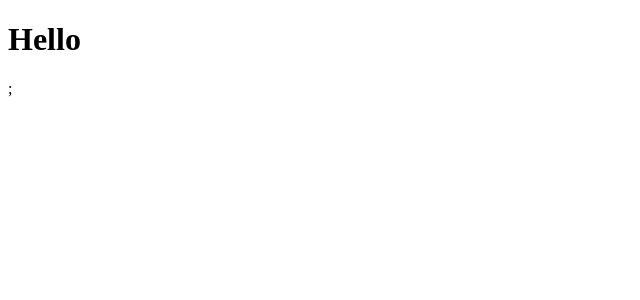
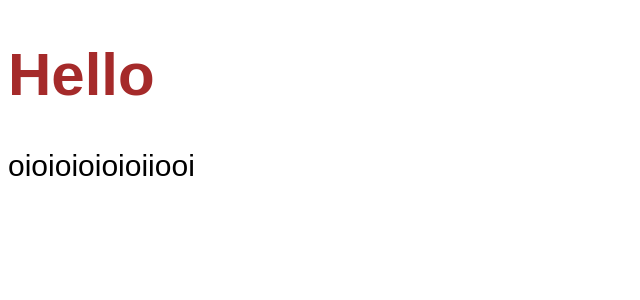
Before and after one commit to Filipe029/Pomodoro, a React (Vite) app: page / in a window 1280 px wide. Shown: the top 300 px of the page, without its empty margins (0-640 px from the left). Built offline with nearby package versions, Linux system fonts and the light colour scheme.

Commit message:
Aprendendo o css

```diff
--- a/package.json
+++ b/package.json
@@ -11,7 +11,8 @@
   },
   "dependencies": {
     "react": "^19.1.0",
-    "react-dom": "^19.1.0"
+    "react-dom": "^19.1.0",
+    "tailwindcss": "^4.1.8"
   },
   "devDependencies": {
     "@eslint/js": "^9.25.0",
--- a/src/App.tsx
+++ b/src/App.tsx
@@ -1,8 +1,12 @@
+import './styles/theme.css';
+import './styles/global.css';
+
 export function App() {
   console.log('oi');
   return (
     <>
-      <h1>Hello</h1>;
+      <h1>Hello</h1>
+      <p>oioioioioioiiooi</p>
     </>
   );
 }
--- /dev/null
+++ b/src/styles/global.css
@@ -0,0 +1,8 @@
+body {
+  font-family: sans-serif;
+  font-size: 30px;
+}
+
+h1 {
+  color: var(--primary);
+}
--- /dev/null
+++ b/src/styles/theme.css
@@ -0,0 +1,3 @@
+h1 {
+  --primary: brown;
+}
```
Also changed, not shown: vercel.json (added), 1 other file (tests, documents, lock files or other folders).
